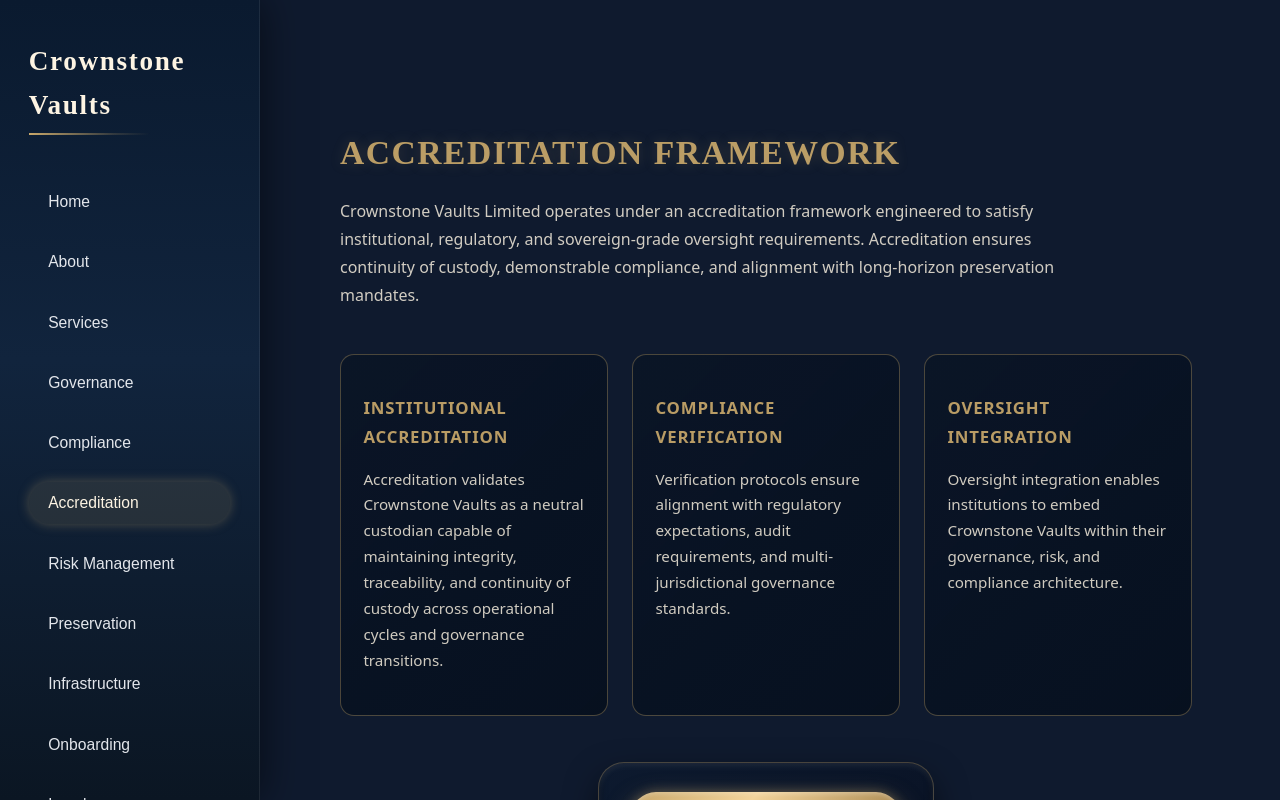
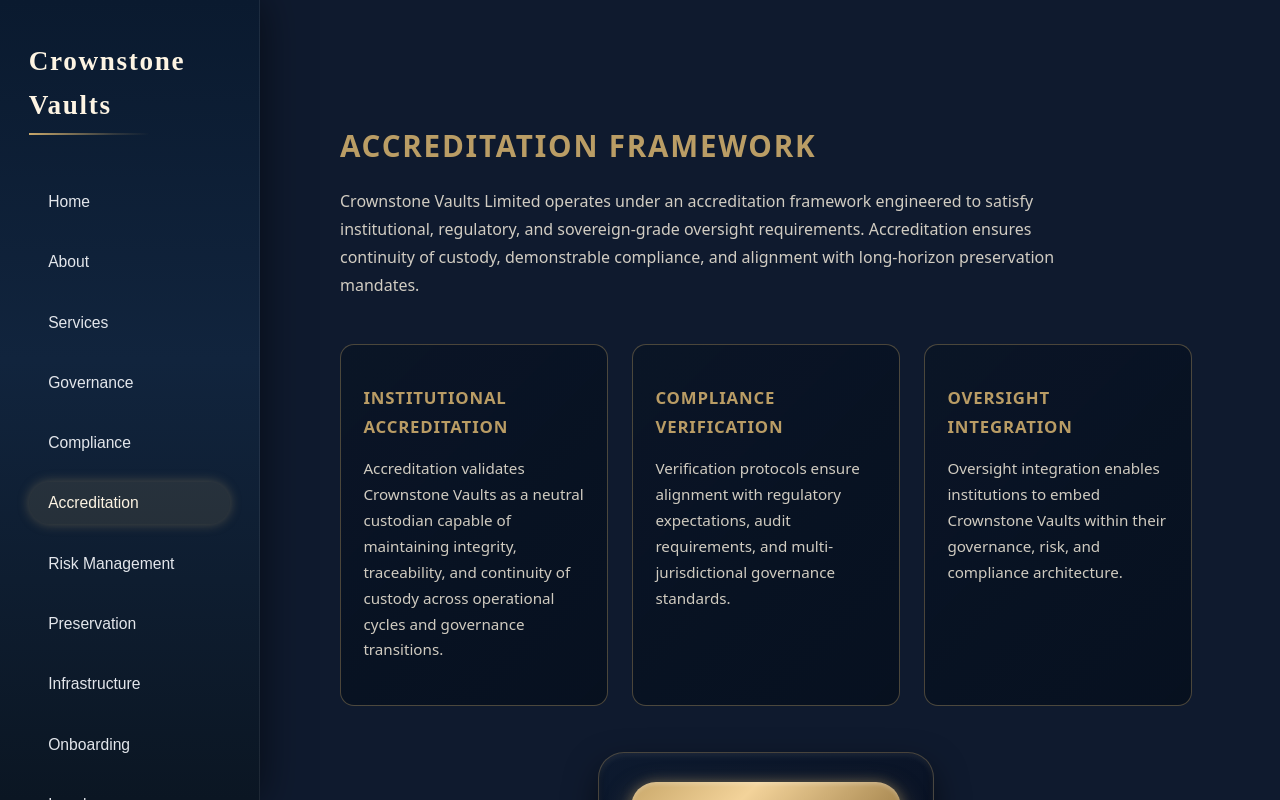
Before and after one commit to soulnlite/crownstone-vaults, a Next.js app: page /accreditation in a window 1280 px wide. Built offline with nearby package versions, Linux system fonts and the light colour scheme.

Commit message:
accreditation upgraded

```diff
--- a/app/accreditation/page.tsx
+++ b/app/accreditation/page.tsx
@@ -14,13 +14,11 @@ export default function AccreditationPage() {
       <section style={{ marginBottom: "2.8rem" }}>
         <h1
           style={{
-            fontFamily: "Merriweather, serif",
-            fontSize: "2.1rem",
-            letterSpacing: "0.045em",
+            fontSize: "1.85rem",
+            letterSpacing: "0.06em",
             textTransform: "uppercase",
             marginBottom: "1rem",
             color: "rgba(201,168,106,0.92)",
-            textShadow: "0 0 14px rgba(201,168,106,0.22)",
           }}
         >
           Accreditation Framework
```
